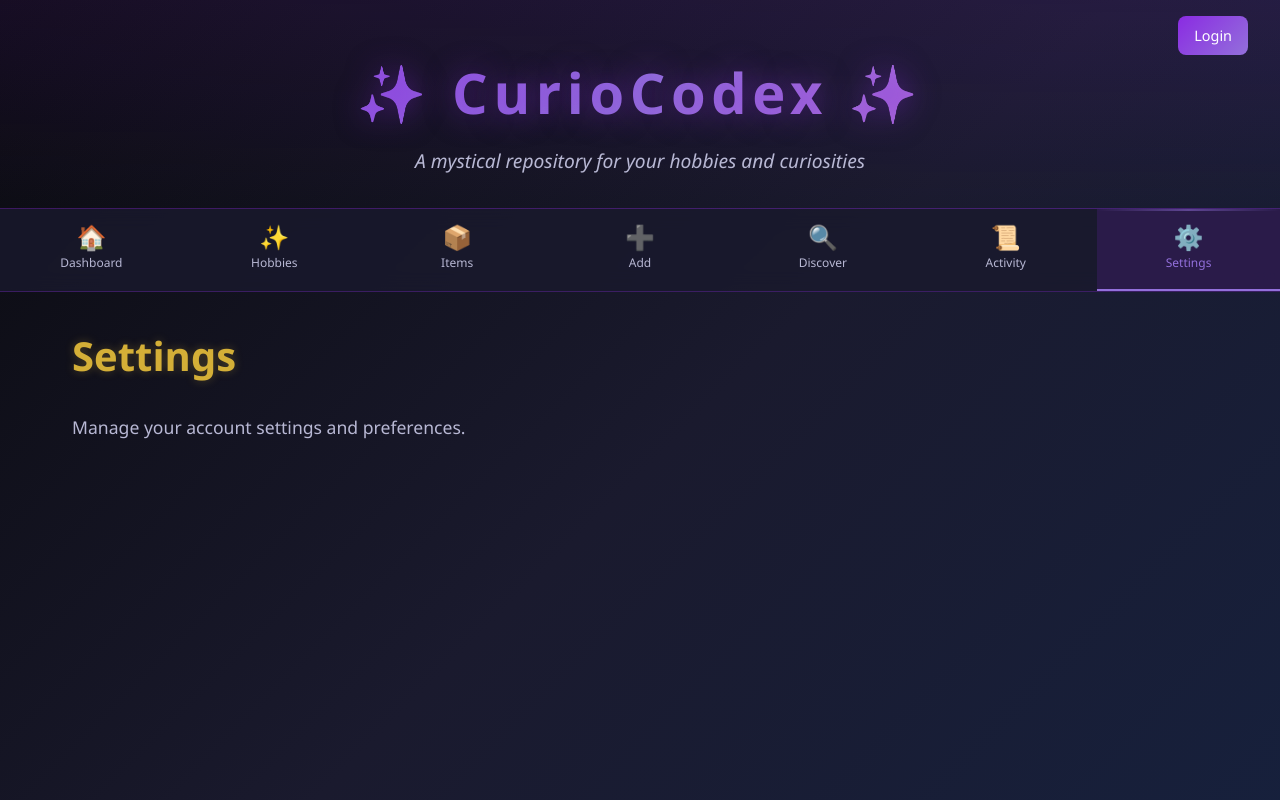
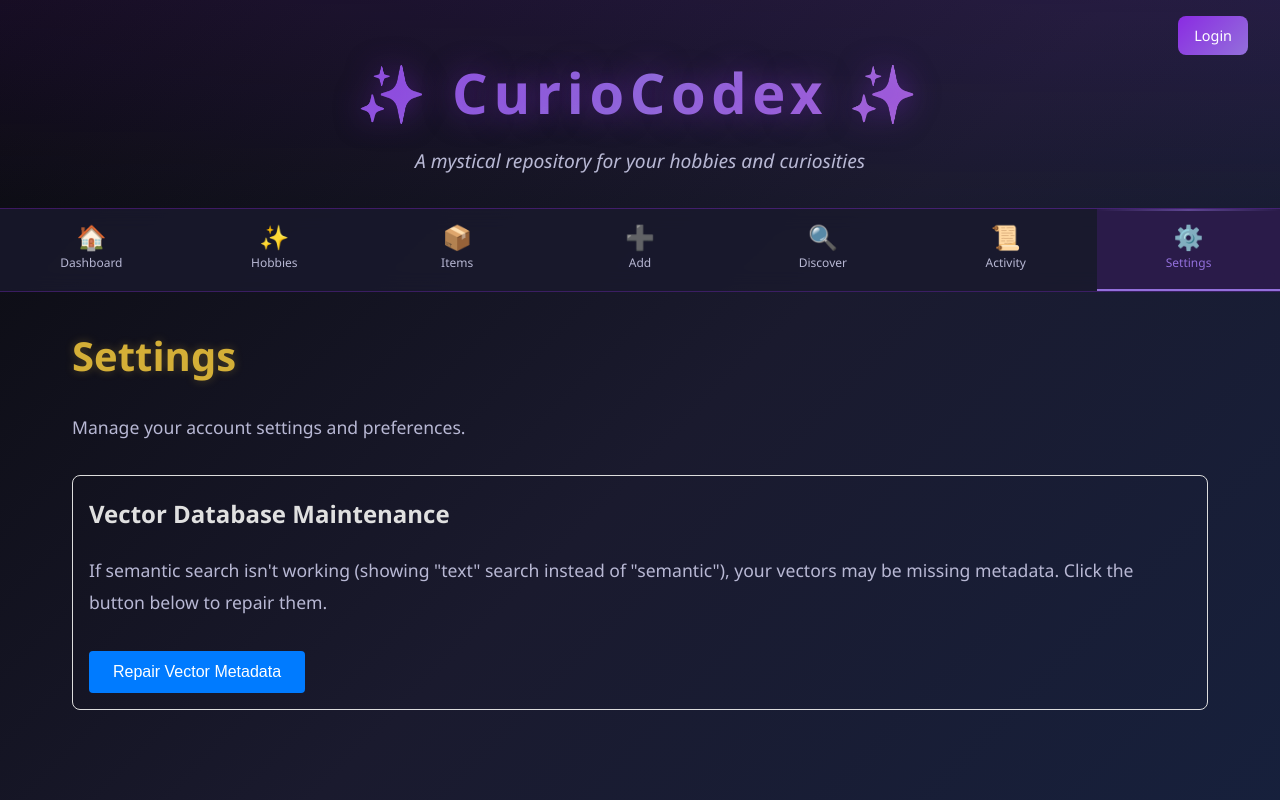
Before and after one commit to JustinCWang/cf_ai_CurioCodex, a React (Vite) app in the folder curiocodex/: page /settings in a window 1280 px wide. Shown: the top 800 px of the page. Built offline with nearby package versions, Linux system fonts and the light colour scheme.

Commit message:
Settings button to regenerate vector embeddings

```diff
--- a/curiocodex/src/react-app/pages/Settings.tsx
+++ b/curiocodex/src/react-app/pages/Settings.tsx
@@ -2,13 +2,114 @@
  * Settings page - User preferences and configuration.
  */
 
+import { useState } from "react";
+import { useAuth } from "../hooks/useAuth";
+import { apiRequest, parseResponse } from "../utils/api";
+
 function Settings() {
+  const { token } = useAuth();
+  const [repairing, setRepairing] = useState(false);
+  const [repairResult, setRepairResult] = useState<{
+    success: boolean;
+    message: string;
+  } | null>(null);
+
+  const handleRepairVectors = async () => {
+    if (!token) {
+      setRepairResult({
+        success: false,
+        message: "You must be logged in to repair vectors",
+      });
+      return;
+    }
+
+    setRepairing(true);
+    setRepairResult(null);
+
+    try {
+      const response = await apiRequest(
+        "/api/admin/repair-vectorize-metadata",
+        {
+          method: "POST",
+        },
+        token
+      );
+
+      const data = await parseResponse<{
+        success: boolean;
+        repaired: number;
+        hobbies: number;
+        items: number;
+      }>(response);
+
+      if (data.success) {
+        setRepairResult({
+          success: true,
+          message: `Successfully repaired ${data.repaired} vectors (${data.hobbies} hobbies, ${data.items} items). Semantic search should now work properly!`,
+        });
+      } else {
+        setRepairResult({
+          success: false,
+          message: "Repair failed. Please try again.",
+        });
+      }
+    } catch (err) {
+      console.error("Error repairing vectors:", err);
+      const errorMessage =
+        err instanceof Error ? err.message : "Failed to repair vectors";
+      setRepairResult({
+        success: false,
+        message: errorMessage,
+      });
+    } finally {
+      setRepairing(false);
+    }
+  };
+
   return (
     <div className="page">
       <h1>Settings</h1>
       <div className="page-content">
         <p>Manage your account settings and preferences.</p>
-        {/* Settings form will go here */}
+
+        <div style={{ marginTop: "2rem", padding: "1rem", border: "1px solid #ddd", borderRadius: "8px" }}>
+          <h2 style={{ marginTop: 0 }}>Vector Database Maintenance</h2>
+          <p>
+            If semantic search isn't working (showing "text" search instead of "semantic"),
+            your vectors may be missing metadata. Click the button below to repair them.
+          </p>
+          <button
+            onClick={handleRepairVectors}
+            disabled={repairing || !token}
+            style={{
+              padding: "0.75rem 1.5rem",
+              backgroundColor: "#007bff",
+              color: "white",
+              border: "none",
+              borderRadius: "4px",
+              cursor: repairing ? "not-allowed" : "pointer",
+              fontSize: "1rem",
+              marginTop: "1rem",
+            }}
+          >
+            {repairing ? "Repairing..." : "Repair Vector Metadata"}
+          </button>
+
+          {repairResult && (
+            <div
+              style={{
+                marginTop: "1rem",
+                padding: "1rem",
+                backgroundColor: repairResult.success ? "#d4edda" : "#f8d7da",
+                color: repairResult.success ? "#155724" : "#721c24",
+                borderRadius: "4px",
+                border: `1px solid ${repairResult.success ? "#c3e6cb" : "#f5c6cb"}`,
+              }}
+            >
+              {repairResult.message}
+            </div>
+          )}
+        </div>
       </div>
     </div>
   );
```
